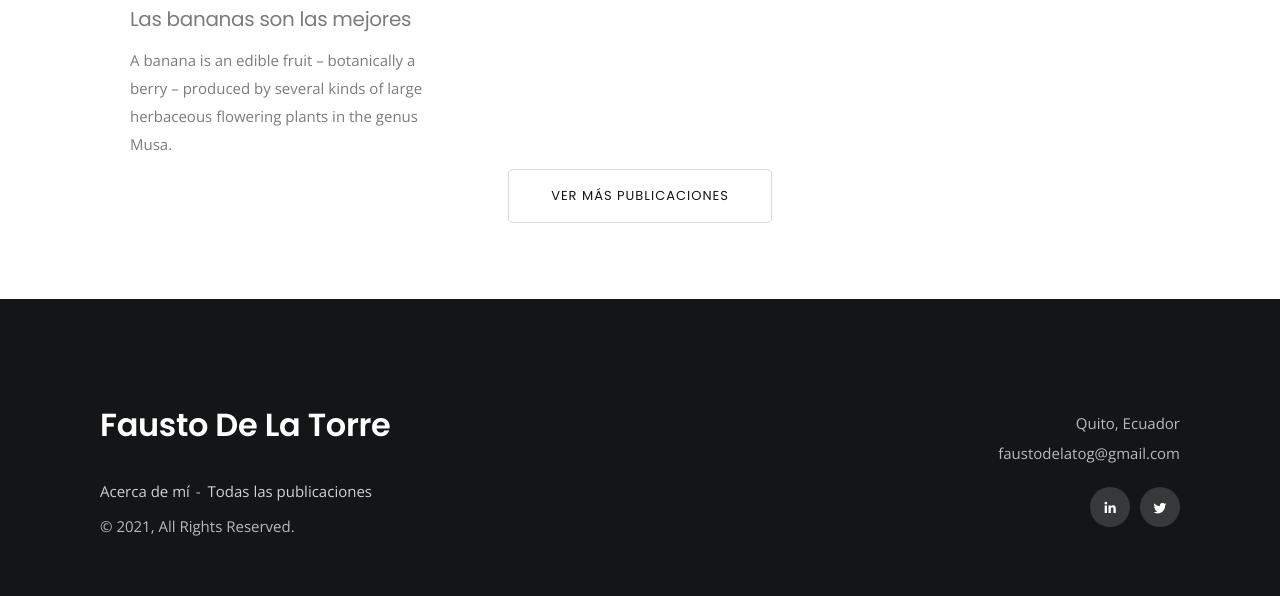
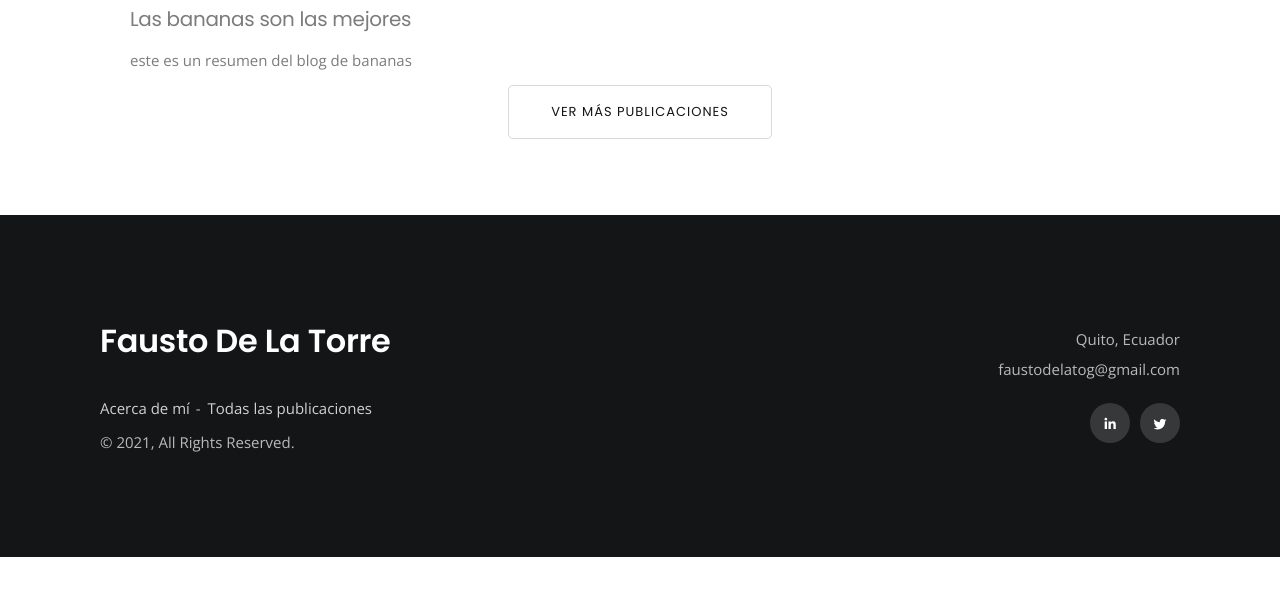
Before and after one commit to faustodelatog/faustodelatog.github.io, a Jekyll site: the page built from es/index.html, in a window 1280 px wide and 900 px high, scrolled down 2959 px, cut to the strip 259-855 px from the top of the window. Built offline with Jekyll 4.4.1, drawn with Linux system fonts in a browser that asks for light colours; a script that is not in the unit is left out; after the commit the page ends 3775 px from its top, so only the background shows below that.

Commit message:
testing excerpt in post

```diff
--- a/es/_posts/2017-08-20-bananas.md
+++ b/es/_posts/2017-08-20-bananas.md
@@ -5,6 +5,7 @@ title: Las bananas son las mejores
 image: https://mono.flatheme.net/assets/images/blog-simple-post-2.jpg
 categories: frutas comida
 tags: frutas comida abono sembrar
+excerpt: este es un resumen del blog de bananas
 audio: https://w.soundcloud.com/player/?url=https%3A//api.soundcloud.com/tracks/4973256&amp;color=%23ff5500&amp;visual=true
 ---
 A banana is an edible fruit – botanically a berry – produced by several kinds
```
